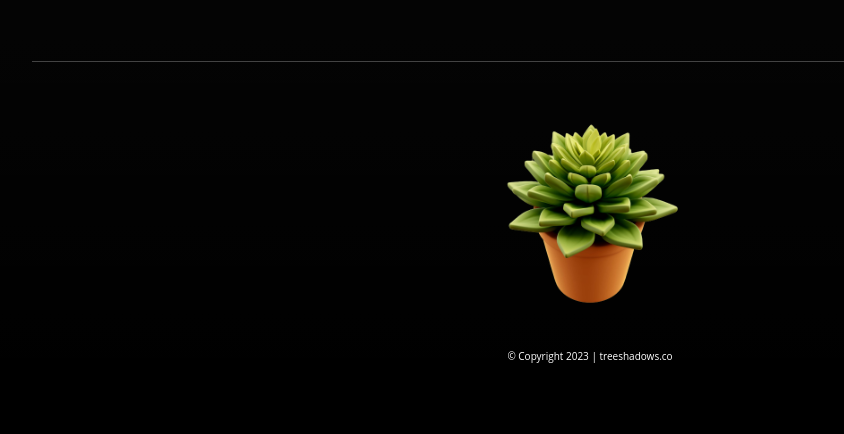
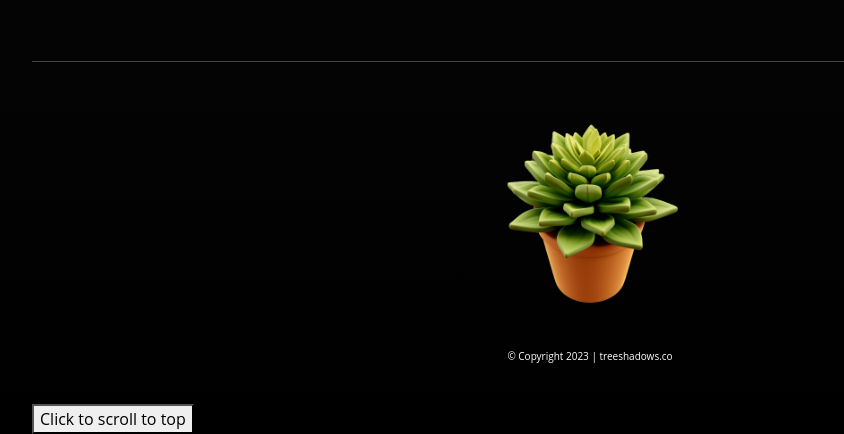
Before and after one commit to cosmoshivani/TreeShadows, a plain HTML site: page index.html in a window 1280 px wide. Shown: the part 3080-3514 px from the top of the page, without its empty margins (50-894 px from the left). Before the commit the page ends 3484 px from the top, so only its background shows below. Drawn offline with nearby package versions, Linux system fonts and the light colour scheme.

Commit message:
added the button for top-scroll

```diff
--- a/index.html
+++ b/index.html
@@ -136,7 +136,9 @@
             &copy; Copyright 2023 | treeshadows.co
         </p>
         <br>
-
+        <button onclick="scrollToTop()">
+         Click to scroll to top
+        </button>
         <script src="https://cdn.jsdelivr.net/npm/bootstrap@5.3.0-alpha1/dist/js/bootstrap.bundle.min.js"
             integrity="sha384-w76AqPfDkMBDXo30jS1Sgez6pr3x5MlQ1ZAGC+nuZB+EYdgRZgiwxhTBTkF7CXvN"
             crossorigin="anonymous"></script>
```
